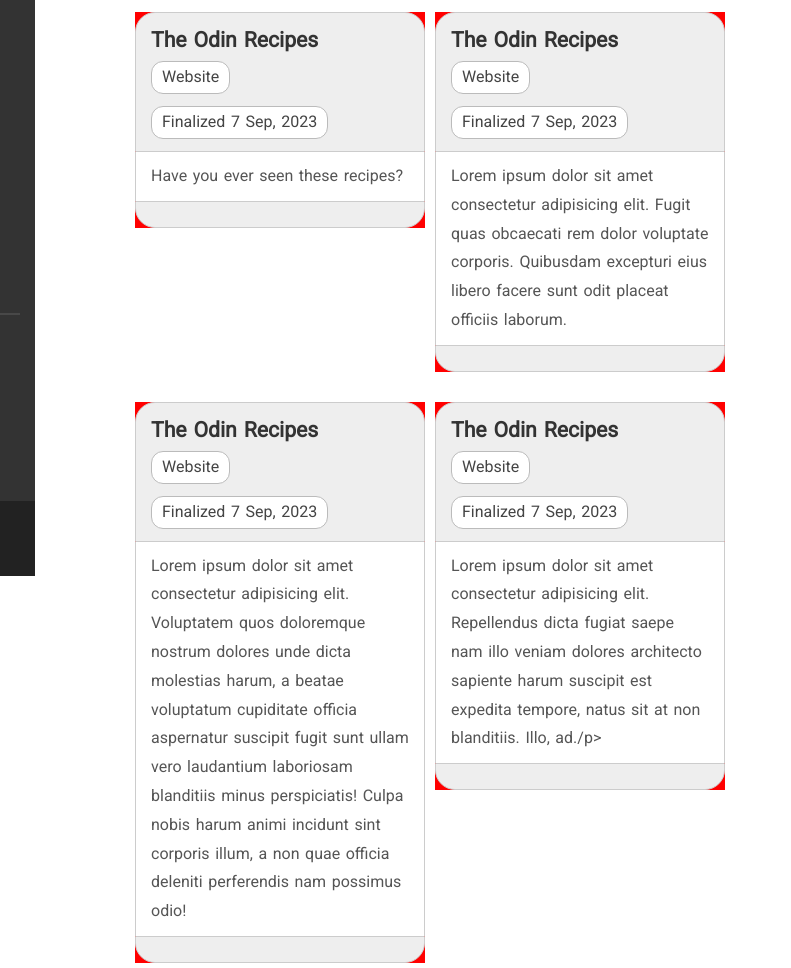
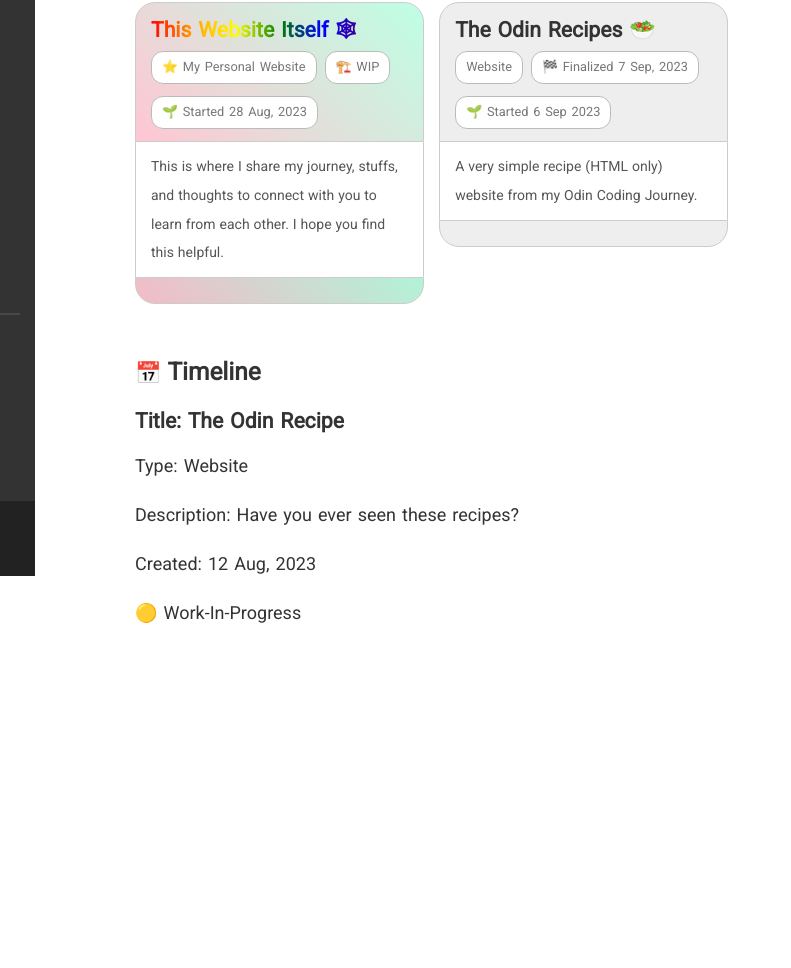
Before and after one commit to reversed-heartbeat/reversed-heartbeat.github.io, a plain HTML site: page Pages/Projects/projects.html in a window 1280 px wide. Shown: the part 224-1192 px from the top of the page, 215-1006 px from the left. After the commit the page ends 901 px from the top, so only its background shows below. Drawn offline with nearby package versions, Linux system fonts and the light colour scheme.

Commit message:
project section animations + cascading grid

```diff
--- a/Pages/Blog/blog.css
+++ b/Pages/Blog/blog.css
@@ -75,7 +75,7 @@ img:hover {
 
 
 img:active {
-    transform: rotate(0.01turn);
+    transform: rotate(0.01turn) scale(95%);
     transition: all .1s ease;
     cursor: pointer;
 }
--- a/Pages/Projects/projects.css
+++ b/Pages/Projects/projects.css
@@ -24,12 +24,12 @@
     margin-top: 40px;
 }
 
-.active-projects-list{
+/* .active-projects-list{
     display: flex;
     flex-wrap: wrap;
     gap: 10px;
     align-items: baseline;
-}
+} */
 
 /* @media (min-width: 760px) {
     .active-projects-list { grid-template-columns: 1fr; }
@@ -44,11 +44,25 @@
     .active-projects-list { grid-template-columns: repeat(4, 1fr); }
 } */
 
+
+.project-card-container:hover {
+    transform: rotate(-0.003turn) scale(104%);
+    transition: all .2s ease;
+    cursor: pointer;
+}
+
+.project-card-container:active {
+    transform: rotate(0.005turn) scale(95%);
+    transition: all .05s ease;
+    cursor: pointer;
+}
+
 .project-card-container {
-    max-width: 290px;
-    margin: 10px 0;
-    background-color: red;
-    justify-content: flex-start;
+    width: calc(285px + 0.5%);
+    margin-bottom: 15px;
+    /* ANIMATION DEFAULT */
+    transform: scale(100%);
+    transition: all .2s ease;
 }
 
 .project-card-top {
@@ -58,33 +72,41 @@
     padding: 15px 15px 10px 15px;
 }
 
+.special {
+    background: rgba(34, 192, 195, 0.397);
+    background: linear-gradient(44deg, rgba(255, 67, 108, 0.3) 0%, rgba(39, 255, 165, 0.3) 100%);
+}
+
+
 .project-card-description {
     background-color: #fff;
     border-left: 1px solid #ccc;
     border-right: 1px solid #ccc;
     background-color: rgb(255, 255, 255);
     padding: 5px 15px;
-    font-size: 16px;
+    font-size: 15px;
 }
 
 .project-card-top p, .project-card-bottom p{
     margin: 10px 2px 2px 0;
-    color: #444;
 }
 
 .project-card-description p {
     margin: 5px 0;
     color: #555;
+    font-size: 14px;
+    word-spacing: 0.03rem;
 }
 
 .project-card-label {
     border-radius: 12px;
     border: 1px solid #bbb;
     background-color: #ffffff;
+    color: #777;
     padding: 1px 10px;
     display: inline-block;
     user-select: none;
-    font-size: 1rem;
+    font-size: 0.8rem;
 }
 
 
--- a/Pages/Projects/projects.html
+++ b/Pages/Projects/projects.html
@@ -22,6 +22,8 @@
     <!-- SCRIPTS -->
     <script src="/Scripts/jquery.js"></script>
     <script src="/Scripts/load-sidebar.js"></script> <!-- load sidebar -->
+    <script src="/Scripts/masonry.pkgd.js"></script> <!-- Masonry -->
+    <script src="/Scripts/load-masonry.js"></script>
 </head>
 
 <body>
@@ -43,83 +45,42 @@
 
             <div class="active-projects-list"> <!-- LIST OF PROJECTS -->
 
+                <a href="https://reversed-heartbeat.github.io">
+                    <div class="project-card-container">
+                        <div class="project-card-top special">
+                            <h5 class="rainbow-text">This Website Itself 🕸</h5>
+                            <p class="project-card-label">⭐ My Personal Website</p>
+                            <p class="project-card-label">🏗️ WIP</p>
+                            <p class="project-card-label">🌱 Started 28 Aug, 2023</p>
+                        </div>
+                        <div class="project-card-description">
+                            <p>This is where I share my journey, stuffs, and thoughts to connect with you to learn from
+                                each other. I hope you find this helpful.</p>
+                        </div>
+                        <div class="project-card-bottom special">
+                        </div>
+                    </div class="project-card-container">
+                </a>
 
+                <a href="https://reversed-heartbeat.github.io/odin-recipes/" target="_blank">
                     <div class="project-card-container">
                         <div class="project-card-top">
-                        <h5>The Odin Recipes</h5>
+                            <h5>The Odin Recipes 🥗</h5>
                             <p class="project-card-label">Website</p>
-                        <p class="project-card-label">Finalized 7 Sep, 2023</p>
+                            <p class="project-card-label">🏁 Finalized 7 Sep, 2023</p>
+                            <p class="project-card-label">🌱 Started 6 Sep 2023</p>
                         </div>
                         <div class="project-card-description">
-                        <p>Have you ever seen these recipes?</p>
+                            <p>A very simple recipe (HTML only) website from my Odin Coding Journey.</p>
                         </div>
                         <div class="project-card-bottom">
                         </div>
                     </div class="project-card-container">
+                </a>
 
-                <div class="project-card-container">
-                    <div class="project-card-top">
-                        <h5>The Odin Recipes</h5>
-                        <p class="project-card-label">Website</p>
-                        <p class="project-card-label">Finalized 7 Sep, 2023</p>
-                    </div>
-                    <div class="project-card-description">
-                        <p>Lorem ipsum dolor sit amet consectetur adipisicing elit. Fugit quas obcaecati rem dolor
-                            voluptate corporis. Quibusdam excepturi eius libero facere sunt odit placeat officiis
-                            laborum.</p>
-                    </div>
-                    <div class="project-card-bottom">
-                    </div>
-                </div class="project-card-container">
-
-                <div class="project-card-container">
-                    <div class="project-card-top">
-                        <h5>The Odin Recipes</h5>
-                        <p class="project-card-label">Website</p>
-                        <p class="project-card-label">Finalized 7 Sep, 2023</p>
-                    </div>
-                    <div class="project-card-description">
-                        <p>Lorem ipsum dolor sit amet consectetur adipisicing elit. Voluptatem quos doloremque nostrum
-                            dolores unde dicta molestias harum, a beatae voluptatum cupiditate officia aspernatur
-                            suscipit fugit sunt ullam vero laudantium laboriosam blanditiis minus perspiciatis! Culpa
-                            nobis harum animi incidunt sint corporis illum, a non quae officia deleniti perferendis nam
-                            possimus odio!</p>
-                    </div>
-                    <div class="project-card-bottom">
-                    </div>
-                </div class="project-card-container">
-
-                <div class="project-card-container">
-                    <div class="project-card-top">
-                        <h5>The Odin Recipes</h5>
-                        <p class="project-card-label">Website</p>
-                        <p class="project-card-label">Finalized 7 Sep, 2023</p>
-                    </div>
-                    <div class="project-card-description">
-                        <p>Lorem ipsum dolor sit amet consectetur adipisicing elit. Repellendus dicta fugiat saepe nam
-                            illo veniam dolores architecto sapiente harum suscipit est expedita tempore, natus sit at
-                            non blanditiis. Illo, ad./p>
-                    </div>
-                    <div class="project-card-bottom">
-                    </div>
-                </div class="project-card-container">
-
-                <div class="project-card-container">
-                    <div class="project-card-top">
-                        <h5>The Odin Recipes</h5>
-                        <p class="project-card-label">Website</p>
-                        <p class="project-card-label">Finalized 7 Sep, 2023</p>
-                    </div>
-                    <div class="project-card-description">
-                        <p>Lorem ipsum dolor sit amet consectetur adipisicing elit. Omnis, consequuntur. Harum quis
-                            quisquam dolorum unde?</p>
-                    </div>
-                    <div class="project-card-bottom">
-                    </div>
-                </div class="project-card-container">
+            </div> <!-- END </DIV> <== LIST OF PROJECTS -->
 
 
-            </div>
 
 
             <!-- OTHER PROJECTS LIST / TIMELINE -->
--- /dev/null
+++ b/Scripts/load-masonry.js
@@ -0,0 +1,8 @@
+$(function () {
+    $('.active-projects-list').masonry({
+        itemSelector: '.project-card-container',
+        columnWidth: '.project-card-container',
+        gutter: 15,
+
+    })
+})
--- a/Styles/inline.css
+++ b/Styles/inline.css
@@ -33,6 +33,12 @@
     text-indent: 32px;
 }
 
+.rainbow-text {
+    /* CREDITS TO https://w3bits.com/rainbow-text/ */
+    background-image: linear-gradient(to left, violet, indigo, blue, green, yellow, orange, red);   -webkit-background-clip: text;
+    color: transparent;
+}
+
 
 /* DIV */
 .inline {
```
Also changed, not shown: Pages/Blog/blog.html (+17 -0 lines), Images/5oxKYcklZx.png (added). Lines whose indentation alone changed are shown as unchanged.
